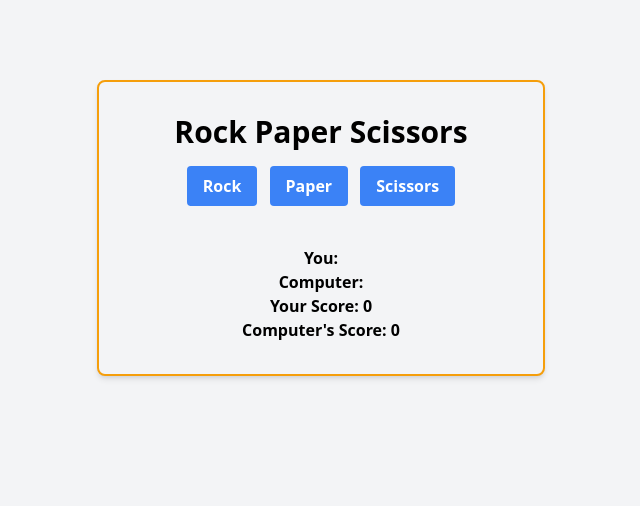
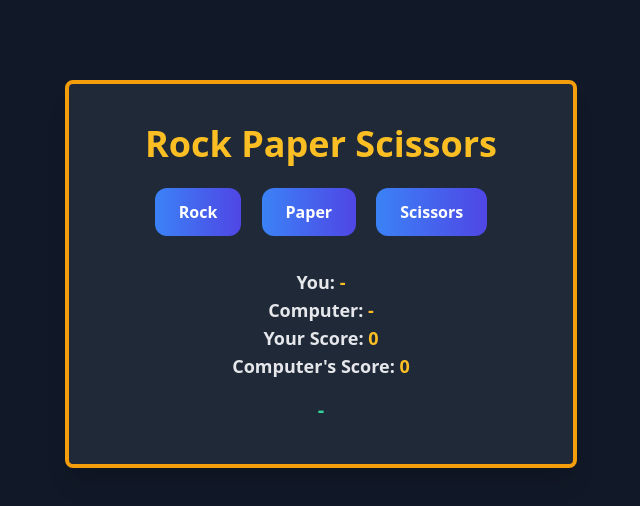
Before and after one commit to arjav0703/rock-paper-scissors, a plain HTML site: page index.html in a window 1280 px wide. Shown: the whole page, without its empty margins (319-959 px from the left). Drawn offline with nearby package versions, Linux system fonts and the light colour scheme.

Commit message:
redesign with Tailwind CSS

```diff
--- a/index.html
+++ b/index.html
@@ -6,50 +6,54 @@
     <meta charset="UTF-8">
     <meta name="viewport"
           content="width=device-width, initial-scale=1.0">
-    <link href=
-"https://cdn.jsdelivr.net/npm/tailwindcss@2.2.19/dist/tailwind.min.css"
+    <link href="https://cdn.jsdelivr.net/npm/tailwindcss@2.2.19/dist/tailwind.min.css"
           rel="stylesheet">
 </head>
 
-<body class="bg-gray-100">
+<body class="bg-gray-900 text-gray-200">
 
-    <div
-        class="game-container border-yellow-500 max-w-md
-               mx-auto text-center bg-gray-100 rounded-lg
-               shadow-md border-2 border-yellow-500 p-8 mt-20">
-        <h1 class="text-3xl font-bold mb-4">
+    <div class="game-container border-yellow-500 max-w-lg
+                mx-auto text-center bg-gray-800 rounded-lg
+                shadow-xl border-4 border-yellow-500 p-10 mt-20">
+        <h1 class="text-4xl font-extrabold text-yellow-400 mb-6">
               Rock Paper Scissors
           </h1>
-        <div class="button-container">
-            <button class="btn bg-blue-500 text-white
-                           font-bold px-4 py-2 rounded mr-2" id="rock">
+        <div class="button-container mb-6">
+            <button class="btn bg-gradient-to-r from-blue-500 to-indigo-600 text-white
+                           font-bold px-6 py-3 rounded-xl mr-4 transition-transform transform hover:scale-105"
+                    id="rock">
                   Rock
               </button>
-            <button class="btn bg-blue-500 text-white
-                           font-bold px-4 py-2 rounded mr-2" id="paper">
+            <button class="btn bg-gradient-to-r from-blue-500 to-indigo-600 text-white
+                           font-bold px-6 py-3 rounded-xl mr-4 transition-transform transform hover:scale-105"
+                    id="paper">
                   Paper
               </button>
-            <button class="btn bg-blue-500 text-white
-                           font-bold px-4 py-2 rounded" id="scissors">
+            <button class="btn bg-gradient-to-r from-blue-500 to-indigo-600 text-white
+                           font-bold px-6 py-3 rounded-xl transition-transform transform hover:scale-105"
+                    id="scissors">
                   Scissors
               </button>
         </div>
-        <div class="result-container flex flex-col justify-center mt-10">
-            <p class="font-bold">
-                  You: <span id="playerResponse"></span>
+        <div class="result-container flex flex-col justify-center mt-8">
+            <p class="font-semibold text-lg">
+                  You: <span id="playerResponse" class="text-yellow-400">-</span>
               </p>
-            <p class="font-bold">
-                  Computer: <span id="computerResponse"></span>
+            <p class="font-semibold text-lg">
+                  Computer: <span id="computerResponse" class="text-yellow-400">-</span>
               </p>
-            <p class="font-bold">
-                  Your Score: <span id="playerScore">0</span>
+            <p class="font-semibold text-lg">
+                  Your Score: <span id="playerScore" class="text-yellow-400">0</span>
               </p>
-            <p class="font-bold">
-                  Computer's Score: <span id="computerScore">0</span>
+            <p class="font-semibold text-lg">
+                  Computer's Score: <span id="computerScore" class="text-yellow-400">0</span>
               </p>
-            <p class="result-text" id="result"></p>
+            <p class="result-text text-xl font-semibold text-green-400 mt-4" id="result">
+                -
+            </p>
         </div>
     </div>
+
     <script src="script.js"></script>
 </body>
 
```
